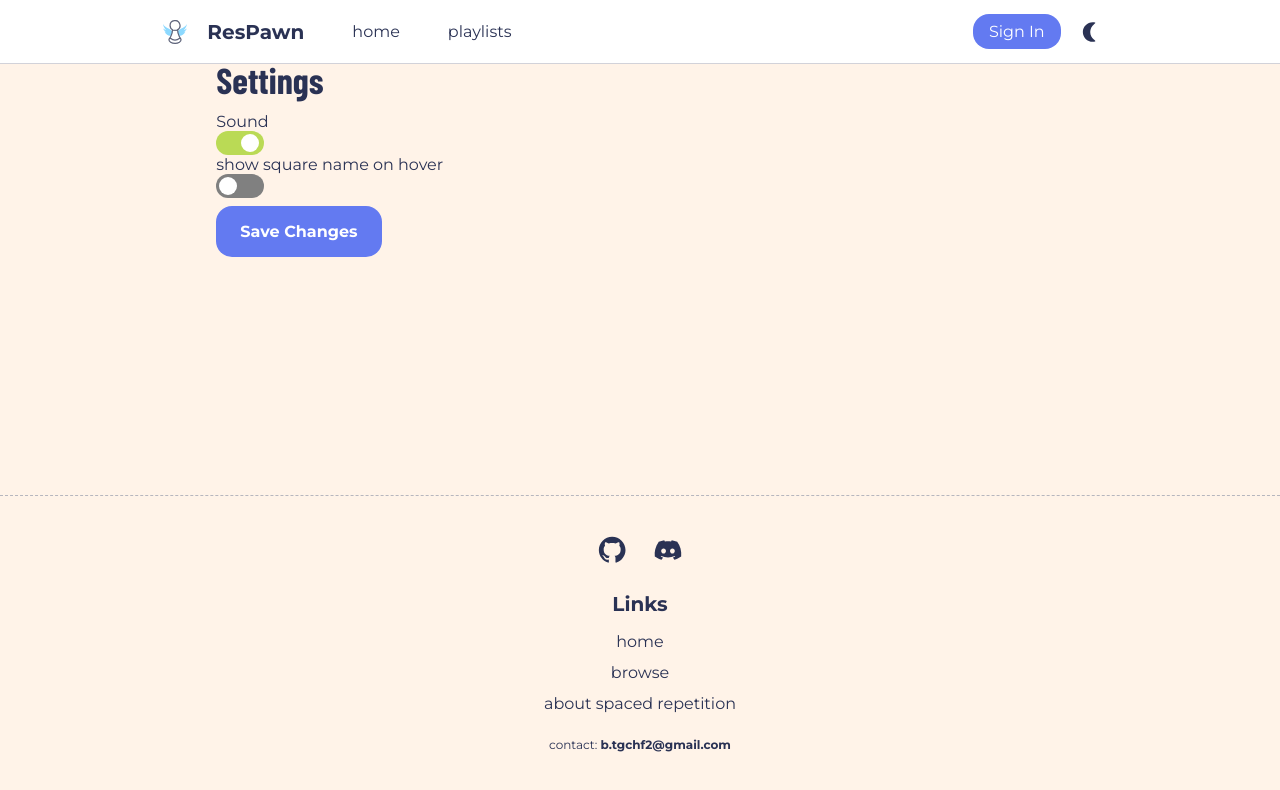
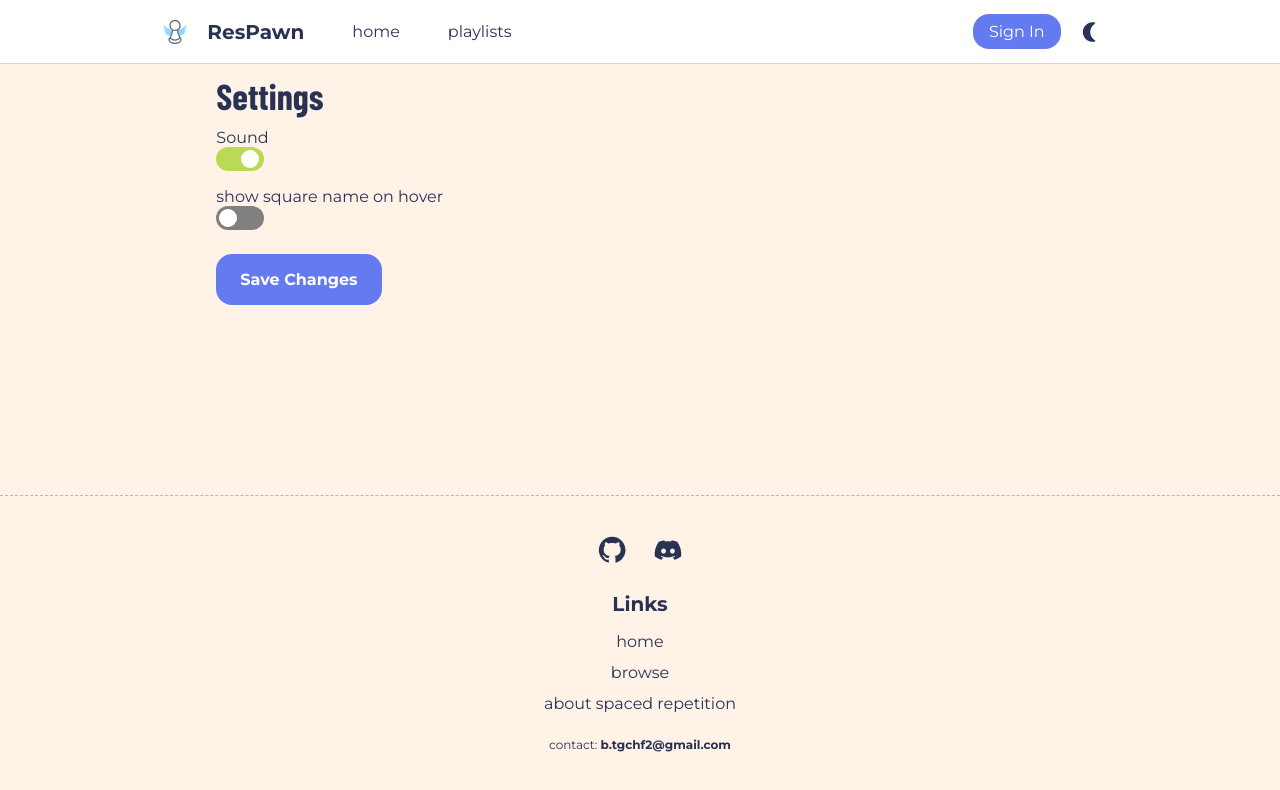
Before and after one commit to Boom123bam/Res-pawn, a SvelteKit app: page /settings in a window 1280 px wide. Shown: the top 790 px of the page. Built offline with nearby package versions, Linux system fonts and the light colour scheme; no server answers.

Commit message:
improve settings page

```diff
--- a/src/routes/settings/+page.svelte
+++ b/src/routes/settings/+page.svelte
@@ -34,6 +34,9 @@
 </section>
 
 <style>
+  section {
+    margin-top: 1rem;
+  }
   button.save {
     align-self: flex-start;
   }
@@ -63,6 +66,7 @@
     display: block;
     border-radius: var(--toggle-height);
     position: relative;
+    margin-bottom: 1rem;
   }
 
   label:after {
```
